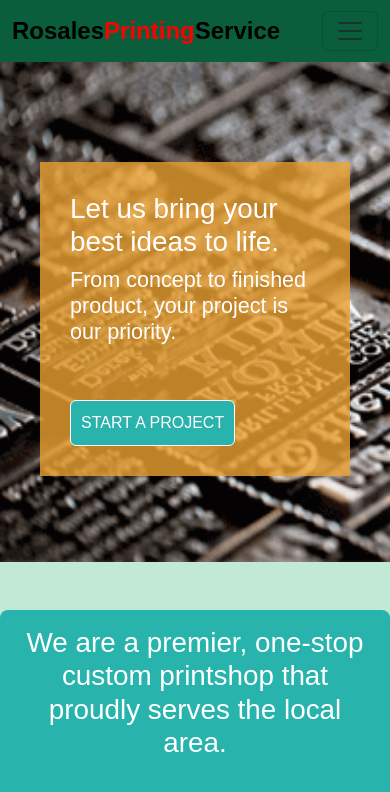
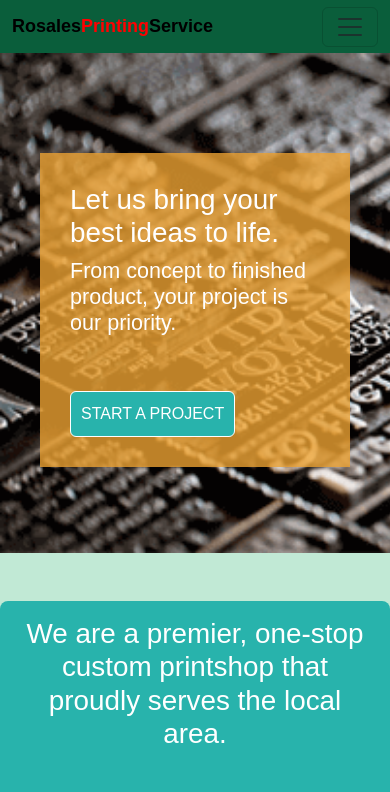
Before and after one commit to eaplong24/mini1RosalesPrinting, a plain HTML site: page index.html in a window 390 px wide. Shown: the top 792 px of the page. Drawn offline with nearby package versions, Linux system fonts and the light colour scheme.

Commit message:
Uploading mini 1.5

```diff
--- a/style.css
+++ b/style.css
@@ -19,7 +19,7 @@ body {
     font-size: 1.5rem;
 }
 .navbar-brand span {
-    color: red
+    color: red;
 }
 .nav-item a {
     padding: 15px;
@@ -178,3 +178,8 @@ body {
     border-radius: 0px;
     border-color: rgb(118, 118, 118);
 }
+@media (max-width: 767px) {
+    .navbar-brand {
+        font-size: 18px;
+    }
+}
```
